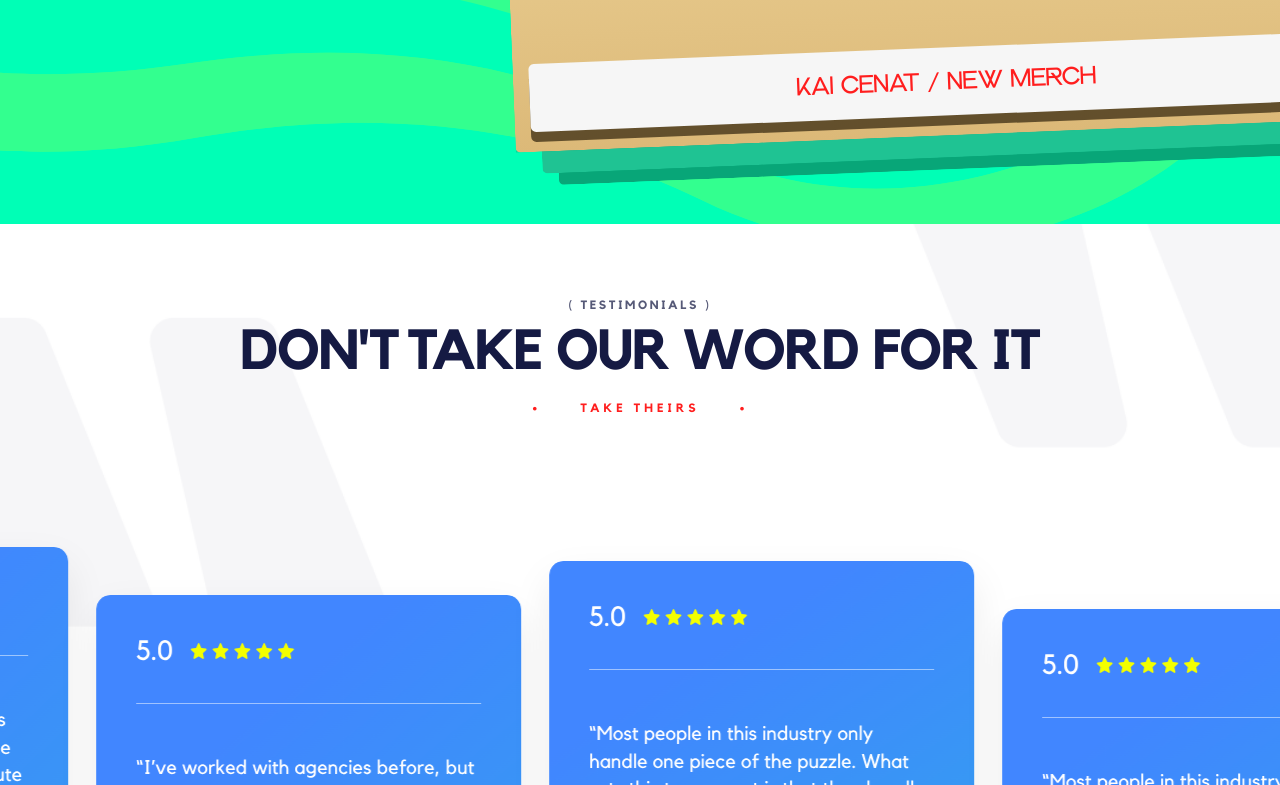
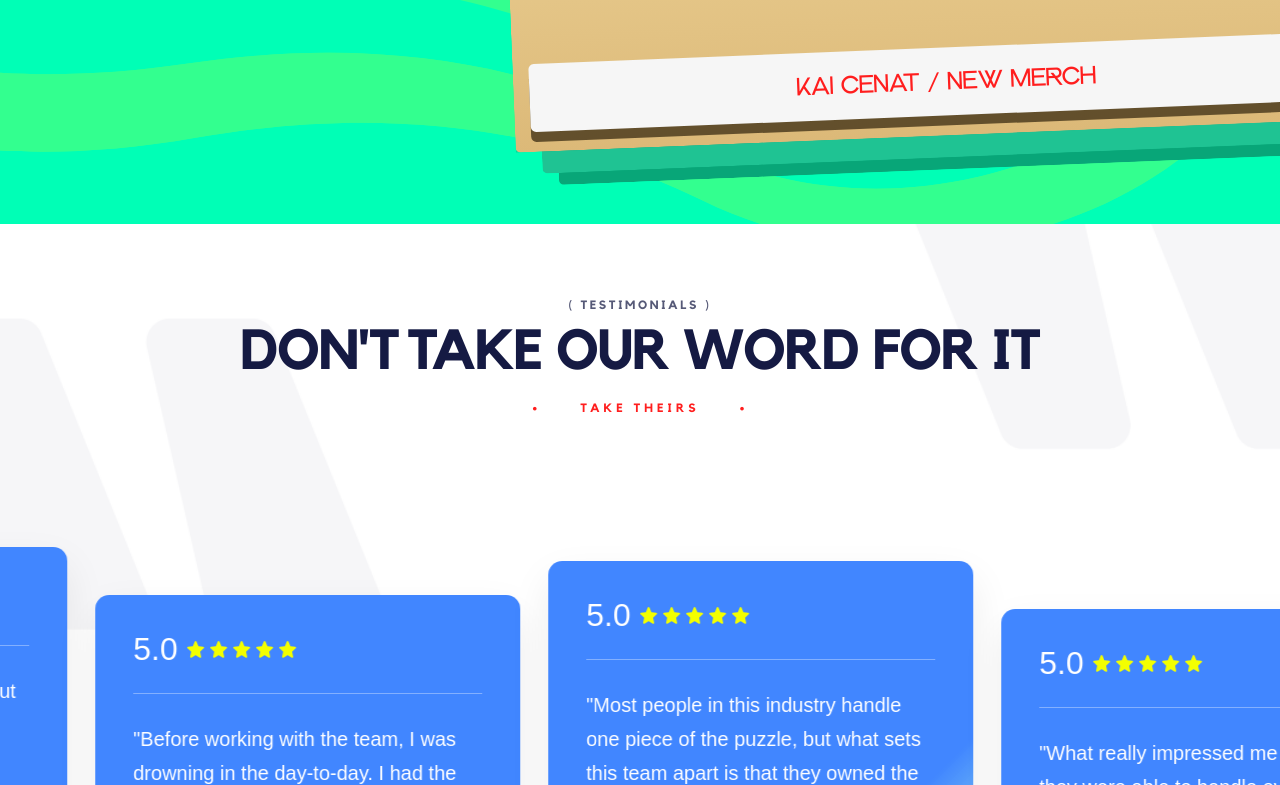
Before and after one commit to Omardiab22/creators-hub, a Next.js app: page / in a window 1280 px wide. Shown: the part 2617-3402 px from the top of the page. Built offline with nearby package versions, Linux system fonts and the light colour scheme.

Commit message:
done section testimonials

```diff
--- a/src/components/sections/Testimonials.tsx
+++ b/src/components/sections/Testimonials.tsx
@@ -5,43 +5,21 @@ import { motion, useMotionValue, useSpring } from "framer-motion";
 
 type TestimonialCard = {
   id: string;
-  image: string;
-  alt: string;
-  width: number;
-  height: number;
+  rating: string;
+  quote: string;
+  brand: string;
 };
 
 const BRAND_NAVY = "#151A43";
 const RED = "#FF1E1E";
+const CARD_BLUE = "#4186FF";
 const SECTION_BG = "/testimonials/background.png";
+const STAR_ASSET = "/testimonials/star.svg";
+const MR_BEAST_LOGO = "/testimonials/mr-beast-logo.svg";
 
-/**
- * المقاسات الأصلية من الديزاين:
- * 1) 560.56 x 425
- * 2) 504.56 x 425
- * 3) 393.56 x 425
- * 4) 393.56 x 425
- *
- * بنحافظ على نفس النسب باستخدام scale موحد لكل breakpoint
- */
-function cardSpec(card: TestimonialCard, idx: number) {
-  const desktopScale = 1;
-  const tabletScale = 0.78;
-  const mobileScale = 0.58;
-
+function cardSpec(idx: number) {
   const yBase = [26, 74, 40, 88, 32, 70, 44, 84][idx % 8];
-
-  return {
-    className: [
-      `w-[${card.width * mobileScale}px]`,
-      `sm:w-[${card.width * tabletScale}px]`,
-      `lg:w-[${card.width * desktopScale}px]`,
-      `h-[${card.height * mobileScale}px]`,
-      `sm:h-[${card.height * tabletScale}px]`,
-      `lg:h-[${card.height * desktopScale}px]`,
-    ].join(" "),
-    yBase,
-  };
+  return { yBase };
 }
 
 export default function Testimonials() {
@@ -49,31 +27,31 @@ export default function Testimonials() {
     () => [
       {
         id: "card-01",
-        image: "/testimonials/cards/card-01.svg",
-        alt: "Testimonial card 1",
-        width: 560.56,
-        height: 425,
+        rating: "5.0",
+        brand: "Mr Beast",
+        quote:
+          "I've worked with agencies before, but no one understands the 'Launch' phase like these guys. We spent weeks building the roadmap together, and their attention to detail on the visuals was incredible—it finally felt like my brand looked as professional as the content I was producing.",
       },
       {
         id: "card-02",
-        image: "/testimonials/cards/card-02.svg",
-        alt: "Testimonial card 2",
-        width: 504.56,
-        height: 425,
+        rating: "5.0",
+        brand: "Mr Beast",
+        quote:
+          "Before working with the team, I was drowning in the day-to-day. I had the ideas, but no clear roadmap to execute them. They didn't just give me advice; they took over the entire lifecycle of my brand. From the moment they redesigned my visual identity to the day we managed the launch of my latest series, the quality shift was night and day.",
       },
       {
         id: "card-03",
-        image: "/testimonials/cards/card-03.svg",
-        alt: "Testimonial card 3",
-        width: 393.56,
-        height: 425,
+        rating: "5.0",
+        brand: "Mr Beast",
+        quote:
+          "Most people in this industry handle one piece of the puzzle, but what sets this team apart is that they owned the entire lifecycle.",
       },
       {
         id: "card-04",
-        image: "/testimonials/cards/card-04.svg",
-        alt: "Testimonial card 4",
-        width: 393.56,
-        height: 425,
+        rating: "5.0",
+        brand: "Mr Beast",
+        quote:
+          "What really impressed me was how they were able to handle every moving part without losing quality or momentum throughout the process.",
       },
     ],
     []
@@ -154,9 +132,9 @@ export default function Testimonials() {
   return (
     <section
       id="testimonials"
+      aria-labelledby="testimonials-heading"
       className="relative w-full overflow-x-hidden bg-[#F4F4F4]"
     >
-      {/* background */}
       <div
         aria-hidden="true"
         className="absolute inset-0"
@@ -169,18 +147,18 @@ export default function Testimonials() {
         }}
       />
 
-      {/* header */}
-      <div className="relative z-10 mx-auto max-w-[1240px] px-4 sm:px-6 pt-14 sm:pt-16 lg:pt-18">
+      <div className="relative z-10 mx-auto max-w-[1240px] px-4 pt-14 sm:px-6 sm:pt-16 lg:pt-18">
         <div className="text-center">
           <div
-            className="text-[11px] sm:text-[12px] font-semibold tracking-[0.22em]"
+            className="text-[11px] font-semibold tracking-[0.22em] sm:text-[12px]"
             style={{ color: BRAND_NAVY, opacity: 0.72 }}
           >
             ( TESTIMONIALS )
           </div>
 
           <h2
-            className="mt-3 text-[30px] sm:text-[42px] lg:text-[56px] font-extrabold tracking-tight leading-[0.95]"
+            id="testimonials-heading"
+            className="mt-3 text-[30px] font-extrabold leading-[0.95] tracking-tight sm:text-[42px] lg:text-[56px]"
             style={{ color: BRAND_NAVY }}
           >
             DON&apos;T TAKE OUR WORD FOR IT
@@ -188,19 +166,19 @@ export default function Testimonials() {
 
           <div className="mt-5 flex items-center justify-center gap-8 sm:gap-10">
             <span
-              className="text-[11px] sm:text-[12px] font-extrabold tracking-[0.28em]"
+              className="text-[11px] font-extrabold tracking-[0.28em] sm:text-[12px]"
               style={{ color: RED }}
             >
               •
             </span>
             <span
-              className="text-[11px] sm:text-[12px] font-extrabold tracking-[0.34em]"
+              className="text-[11px] font-extrabold tracking-[0.34em] sm:text-[12px]"
               style={{ color: RED }}
             >
               TAKE THEIRS
             </span>
             <span
-              className="text-[11px] sm:text-[12px] font-extrabold tracking-[0.28em]"
+              className="text-[11px] font-extrabold tracking-[0.28em] sm:text-[12px]"
               style={{ color: RED }}
             >
               •
@@ -209,19 +187,13 @@ export default function Testimonials() {
         </div>
       </div>
 
-      {/* marquee */}
-      <div className="relative z-10 mt-12 sm:mt-14 lg:mt-16 pb-20 sm:pb-24 lg:pb-28">
+      <div className="relative z-10 mt-12 pb-20 sm:mt-14 sm:pb-24 lg:mt-16 lg:pb-28">
         <div
           ref={containerRef}
-          className="
-            relative w-full overflow-hidden
-            min-h-[360px]
-            sm:min-h-[470px]
-            lg:min-h-[620px]
-          "
+          className="relative w-full overflow-hidden min-h-[320px] sm:min-h-[390px] lg:min-h-[520px]"
         >
           <motion.div
-            className="flex w-max will-change-transform pt-6 sm:pt-8 lg:pt-10 pb-16 sm:pb-20 lg:pb-24"
+            className="flex w-max will-change-transform pt-6 pb-16 sm:pt-8 sm:pb-20 lg:pt-10 lg:pb-24"
             style={{ x: xSpring }}
             drag="x"
             dragConstraints={{ left: -Infinity, right: Infinity }}
@@ -235,16 +207,20 @@ export default function Testimonials() {
           >
             <div
               ref={firstSetRef}
-              className="flex items-start gap-4 sm:gap-5 lg:gap-7 px-3 sm:px-4 lg:px-5"
+              className="flex items-start gap-4 px-3 sm:gap-5 sm:px-4 lg:gap-7 lg:px-5"
             >
               {items.map((card, idx) => (
-                <ImageCard key={`${card.id}-set1`} card={card} idx={idx} />
+                <TestimonialCardItem
+                  key={`${card.id}-set1`}
+                  card={card}
+                  idx={idx}
+                />
               ))}
             </div>
 
-            <div className="flex items-start gap-4 sm:gap-5 lg:gap-7 px-3 sm:px-4 lg:px-5">
+            <div className="flex items-start gap-4 px-3 sm:gap-5 sm:px-4 lg:gap-7 lg:px-5">
               {items.map((card, idx) => (
-                <ImageCard
+                <TestimonialCardItem
                   key={`${card.id}-set2`}
                   card={card}
                   idx={idx + items.length}
@@ -252,9 +228,9 @@ export default function Testimonials() {
               ))}
             </div>
 
-            <div className="flex items-start gap-4 sm:gap-5 lg:gap-7 px-3 sm:px-4 lg:px-5">
+            <div className="flex items-start gap-4 px-3 sm:gap-5 sm:px-4 lg:gap-7 lg:px-5">
               {items.map((card, idx) => (
-                <ImageCard
+                <TestimonialCardItem
                   key={`${card.id}-set3`}
                   card={card}
                   idx={idx + items.length * 2}
@@ -268,32 +244,29 @@ export default function Testimonials() {
   );
 }
 
-function ImageCard({
+function TestimonialCardItem({
   card,
   idx,
 }: {
   card: TestimonialCard;
   idx: number;
 }) {
-  const spec = cardSpec(card, idx);
+  const spec = cardSpec(idx);
 
-  /**
-   * أنيميشن رأسي أنعم:
-   * - مش هزة
-   * - حركة بسيطة
-   * - offsets مختلفة بين الكاردات
-   */
   const travelUp = 10;
   const travelDown = 8;
   const phase = (idx % 4) * 0.35;
 
   return (
     <motion.article
-      className={[
-        "relative shrink-0 overflow-hidden rounded-[14px]",
-        spec.className,
-      ].join(" ")}
+      itemScope
+      itemType="https://schema.org/Review"
+      className="
+        relative shrink-0 overflow-hidden rounded-[14px]
+        w-[290px] sm:w-[350px] lg:w-[425px]
+      "
       style={{
+        background: `linear-gradient(135deg, ${CARD_BLUE} 0%, ${CARD_BLUE} 76%, rgba(159,242,232,0.95) 100%)`,
         boxShadow: "0 18px 42px rgba(0,0,0,0.08)",
       }}
       initial={false}
@@ -317,12 +290,83 @@ function ImageCard({
         transition: { duration: 0.22, ease: "easeOut" },
       }}
     >
-      <img
-        src={card.image}
-        alt={card.alt}
-        draggable={false}
-        className="h-full w-full select-none object-cover"
-      />
+      <div
+        className="
+          flex h-full w-full flex-col
+          p-[24px] sm:p-[30px] lg:p-[38px]
+        "
+      >
+        <div className="flex items-center gap-[10px]">
+          <span
+            className="leading-none text-white text-[18px] sm:text-[24px] lg:text-[32px]"
+            style={{
+              fontFamily: "Kollektif, sans-serif",
+              fontWeight: 400,
+            }}
+            aria-label={`${card.rating} out of 5`}
+          >
+            {card.rating}
+          </span>
+
+          <div
+            className="flex items-center gap-[6px]"
+            aria-label="5 out of 5 stars"
+            itemProp="reviewRating"
+            itemScope
+            itemType="https://schema.org/Rating"
+          >
+            <meta itemProp="ratingValue" content="5" />
+            <meta itemProp="bestRating" content="5" />
+
+            {Array.from({ length: 5 }).map((_, starIdx) => (
+              <img
+                key={starIdx}
+                src={STAR_ASSET}
+                alt=""
+                aria-hidden="true"
+                draggable={false}
+                loading="lazy"
+                className="h-[12px] w-[12px] object-contain sm:h-[14px] sm:w-[14px] lg:h-[17px] lg:w-[17px]"
+              />
+            ))}
+          </div>
+        </div>
+
+        <div
+          aria-hidden="true"
+          className="mt-[22px] h-px w-full bg-white/35 lg:mt-[28px]"
+        />
+
+        <blockquote
+          className="mt-[22px] text-white lg:mt-[28px]"
+          style={{
+            fontFamily: "Kollektif, sans-serif",
+            fontWeight: 400,
+            fontSize: "20px",
+            lineHeight: "1.68",
+          }}
+        >
+          <p
+            itemProp="reviewBody"
+            className="text-[15px] leading-[1.7] sm:text-[17px] lg:text-[20px]"
+          >
+            "{card.quote}"
+          </p>
+        </blockquote>
+
+        <div className="mt-auto pt-[22px] lg:pt-[26px]">
+          <img
+            src={MR_BEAST_LOGO}
+            alt={`${card.brand} logo`}
+            draggable={false}
+            loading="lazy"
+            className="h-[26px] w-auto object-contain sm:h-[32px] lg:h-[38px]"
+          />
+        </div>
+
+        <meta itemProp="author" content={card.brand} />
+        <meta itemProp="itemReviewed" content={card.brand} />
+      </div>
     </motion.article>
   );
 }
```
Also changed, not shown: public/testimonials/mr-beast-logo.svg (added), public/testimonials/star.svg (added).
